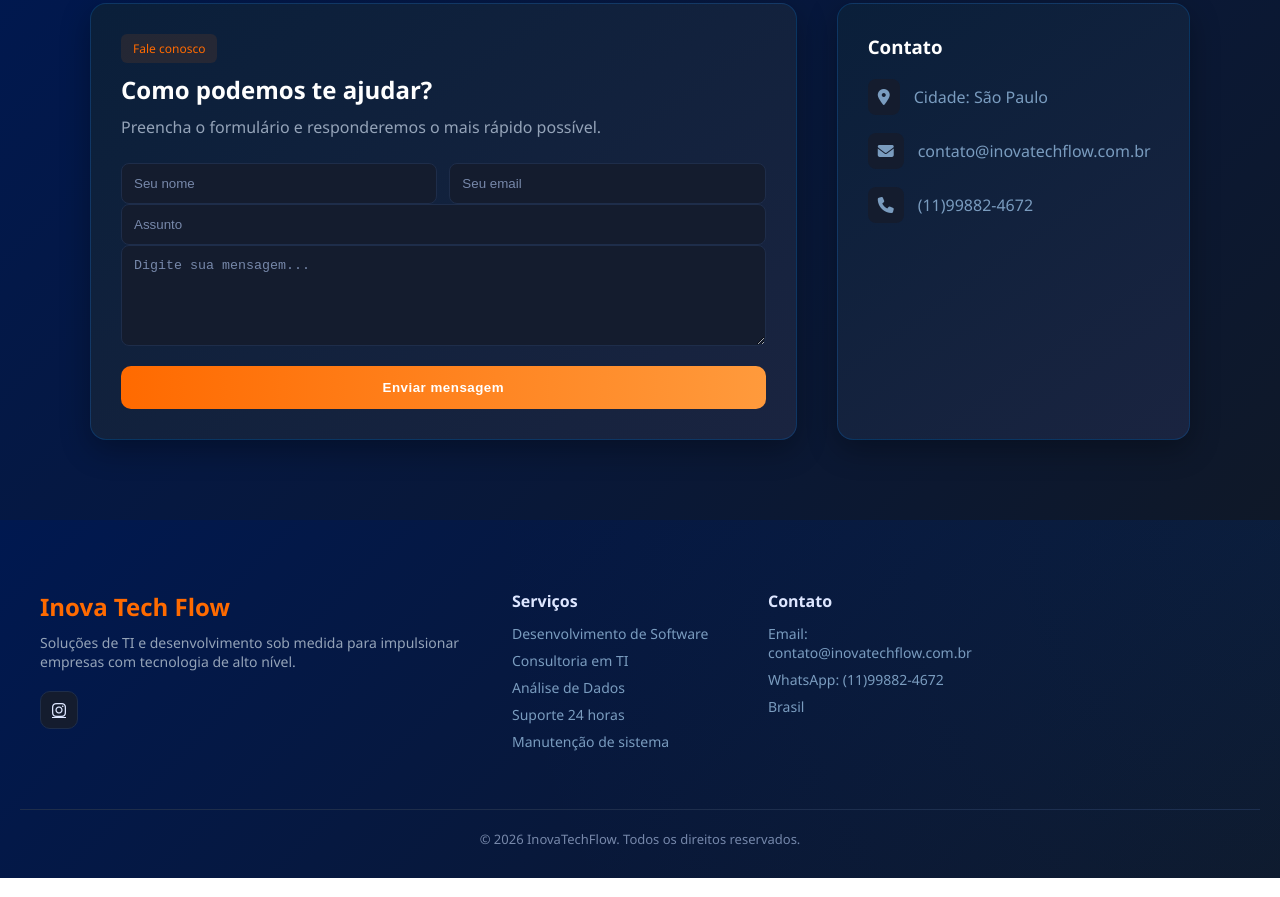
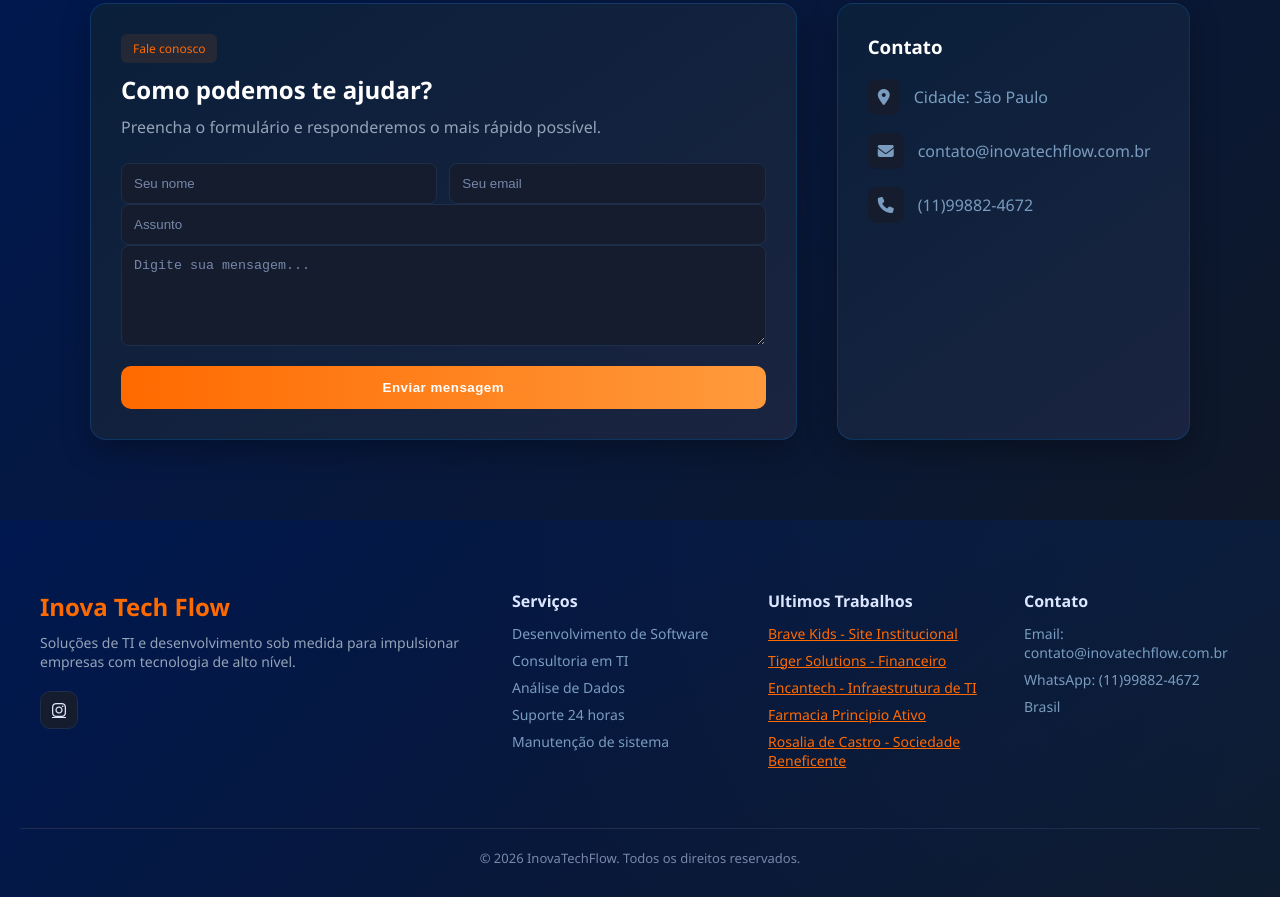
Before and after one commit to ANTONIO33c/InovaTechFlow, a plain HTML site: page index.html in a window 1280 px wide. Shown: the part 4184-5081 px from the top of the page. Drawn offline with nearby package versions, Linux system fonts and the light colour scheme.

Commit message:
Ultimos serviços incluídos

```diff
--- a/css/style.css
+++ b/css/style.css
@@ -1494,6 +1494,10 @@ button:hover {
   transform: translateX(4px);
 }
 
+.ancor-project{
+  color: var(--orange)
+}
+
 /* Bottom */
 .footer-bottom {
   text-align: center;
--- a/index.html
+++ b/index.html
@@ -433,14 +433,16 @@
     </div>
 
     <!-- Projetos -->
-    <!-- <div class="footer-col">
-      <h4>Projetos</h4>
+     <div class="footer-col">
+      <h4>Ultimos Trabalhos</h4>
       <ul>
-        <li>Adota Pet</li>
-        <li>WhatsBOT</li>
-        <li>Tatto Appointment</li>
+        <li><a href="https://kidsbrave.com.br/" class="ancor-project">Brave Kids - Site Institucional</a></li>
+        <li><a href="https://tigersolucoesfinanceiras.com.br/" class="ancor-project">Tiger Solutions - Financeiro</a></li>
+        <li><a href="https://encantech.com.br/" class="ancor-project">Encantech - Infraestrutura de TI</a></li>
+        <li><a href="https://farmaciaprincipioativo.com.br/"class="ancor-project">Farmacia Principio Ativo</a></li>
+        <li><a href="https://rosaliadecastro.org.br/"class="ancor-project">Rosalia de Castro - Sociedade Beneficente</a></li>
       </ul>
-    </div> -->
+    </div>
 
     <!-- Contato -->
     <div class="footer-col">
```
